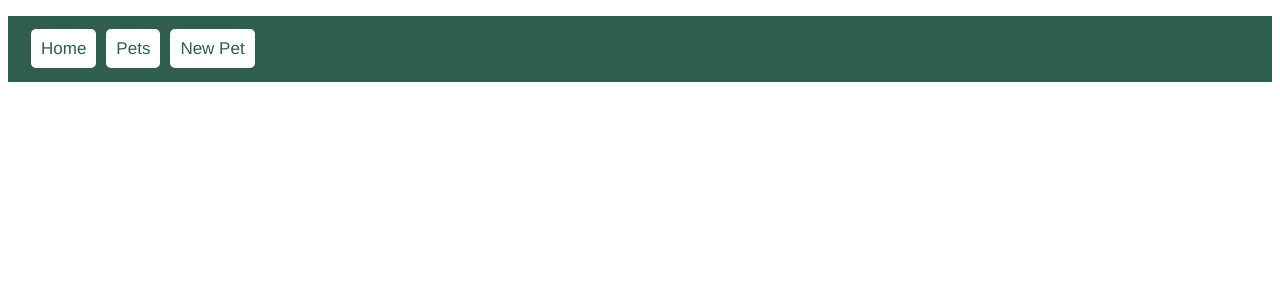
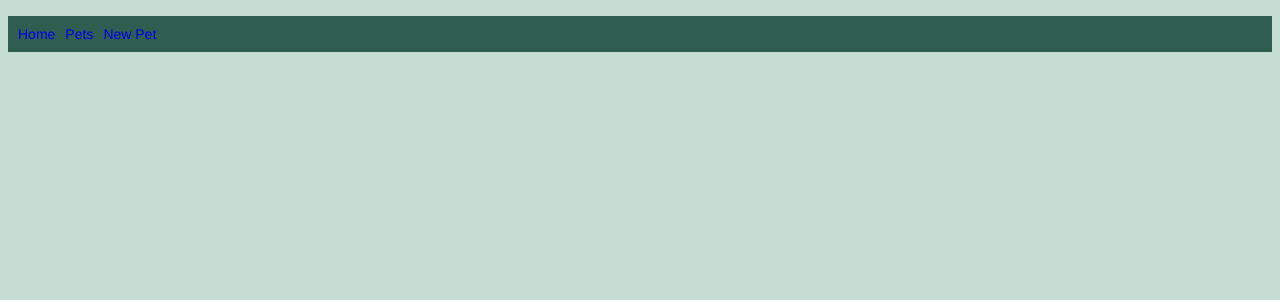
Before and after one commit to Andrej300/veterinary_project, a Flask app: page /pets in a window 1280 px wide. Shown: the top 300 px of the page. Run offline with Flask 2, Linux system fonts and the light colour scheme; data that the repository does not hold is empty; some libraries are stand-ins or nearby versions.

Commit message:
changed css

```diff
--- a/static/app_style.css
+++ b/static/app_style.css
@@ -1,10 +1,7 @@
 body{
     font-family: "Helvetica", arial, sans-serif; font-size: 16px;
-    background-color:rgb(197, 221, 211)
-    background-image: url('https://www.keysvillemobilevet.com/images/background.jpg');
-    background-repeat: no-repeat;
-    background-size: cover;
-}
+    background-color:rgb(197, 221, 211)}
+
 
 .pet {
     border: 1px solid #8fdcc7;
@@ -26,26 +23,15 @@ body{
 
 .menu{
     display: flex;
-    justify-content: start;
-    padding: 23px;
+    padding: 10px;
     background-color: rgb(47, 93, 80);
-    color: white;
-
-}
+    color: white;}
 
 .menu li a{
-    background-color: white;
-    padding: 10px;
-    width: 30px;
-    height: 30px;
-    border-radius: 5px;
-    font-size: 17px;
-    color: rgb(47, 93, 80);;
     text-decoration: none;}
 
 .menu li a:visited{
-    background-color: rgb(197, 221, 211);
-    color: rgb(47, 93, 80);;}
+    color: white;}
 
 .menu li{
     padding-right: 10px;
```
